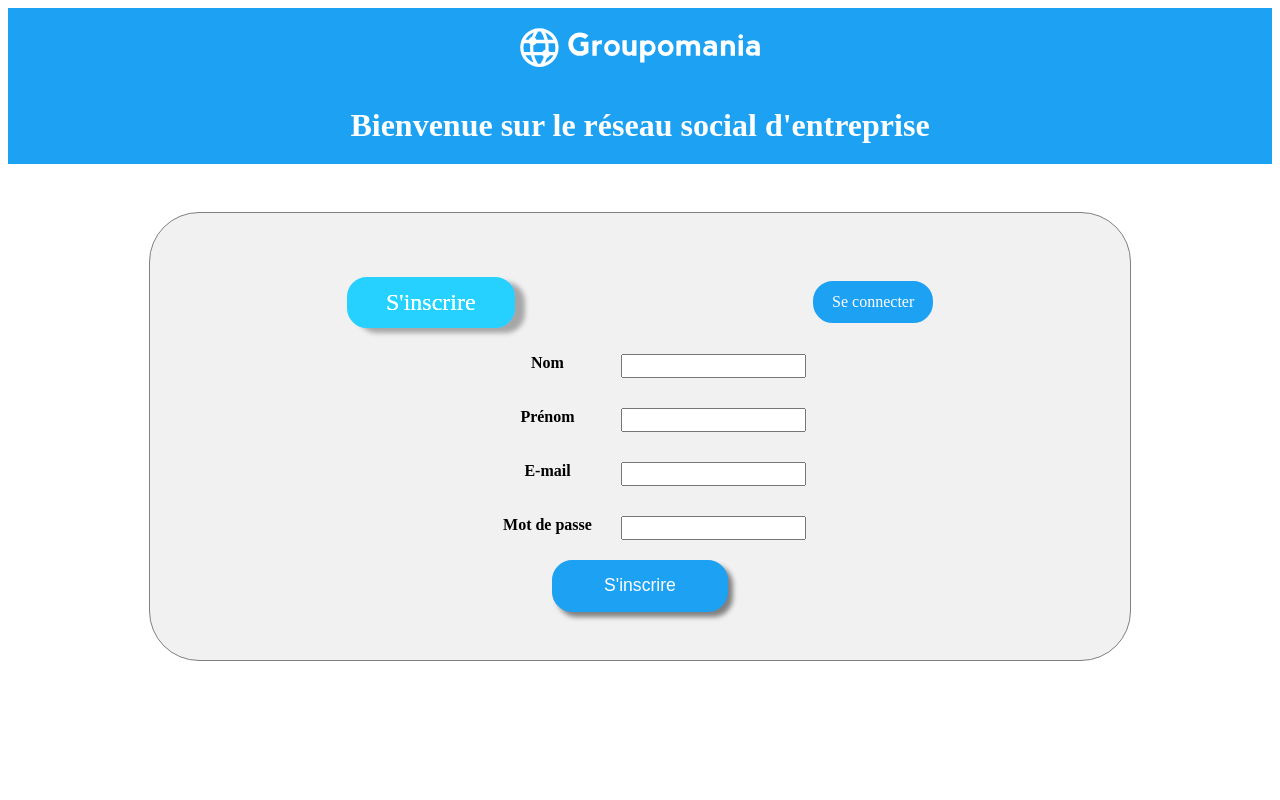
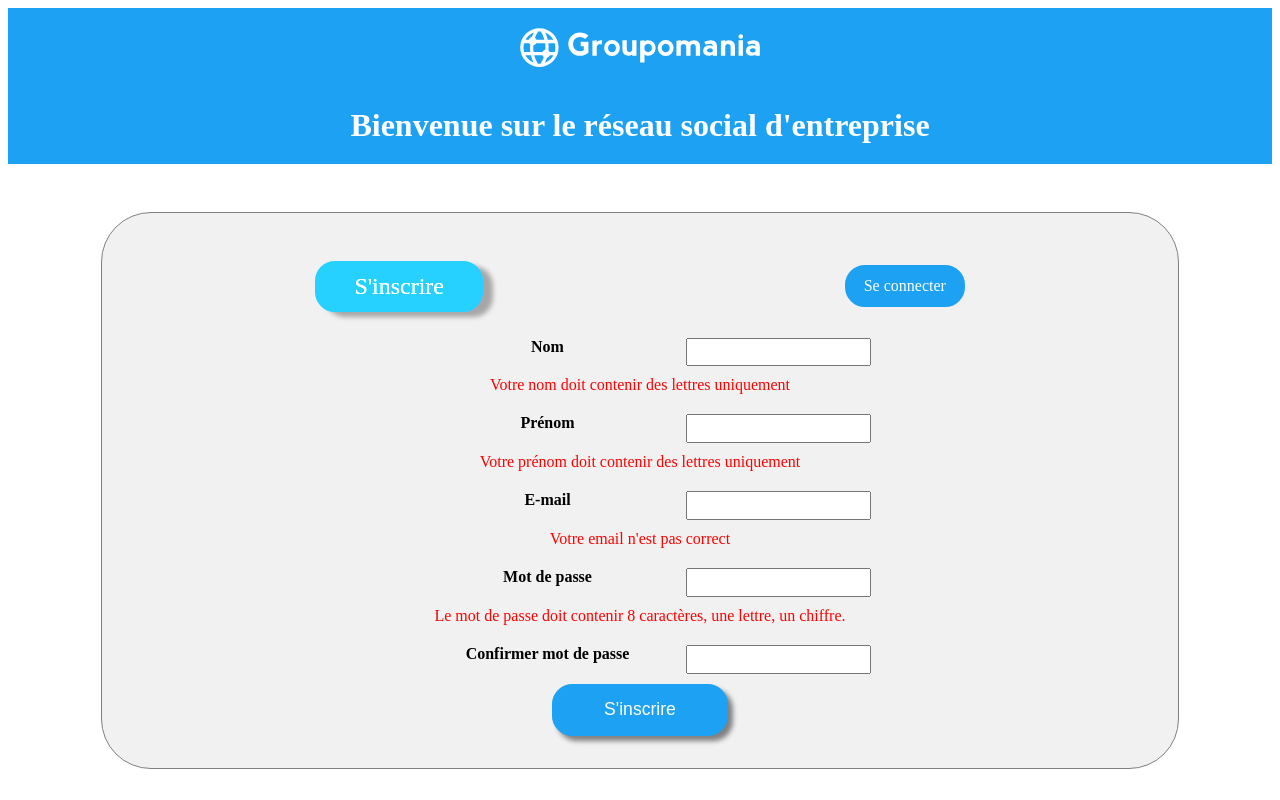
Before and after one commit to Antoine-Jo/JonvilleAntoine_7_19112021, a React (Create React App) app in the folder frontend/: page / in a window 1280 px wide. Built offline with nearby package versions, Linux system fonts and the light colour scheme; the HTML template or start-up script is replaced by a standard one.

Commit message:
Ajout useEffect pour les regex

```diff
--- a/frontend/src/components/Log/SignUpForm.jsx
+++ b/frontend/src/components/Log/SignUpForm.jsx
@@ -1,4 +1,4 @@
-import React, { useState } from 'react';
+import React, { useEffect, useState } from 'react';
 import Button from '../Button';
 import Field from '../Field';
 import { validEmail, validPassword, validName } from './Regex';
@@ -9,53 +9,78 @@
     const [prenom, setPrenom] = useState('')
     const [email, setEmail] = useState('')
     const [password, setPassword] = useState('')
+    const [ctrlPwd, setCtrlPwd] = useState('')
     const [nameErr, setNameErr] = useState(false)
     const [prenomErr, setPrenomErr] = useState(false)
     const [emailErr, setEmailErr] = useState(false)
     const [pwdErr, setPwdErr] = useState(false)
+    const [ctrlPwdErr, setCtrlPwdErr] = useState(false)
 
 
-    const checkName = (e) => {
-        setName(e.target.value)
-        if (!validName.test(name)) {
+    useEffect(() => {
+        if(!validName.test(name)) {
             setNameErr(true)
-
         } else {
             setNameErr(false)
         }
-    }
-
-    const checkPrenom = (e) => {
-        setPrenom(e.target.value)
-        if (!validName.test(prenom)) {
+        if(!validName.test(prenom)) {
             setPrenomErr(true)
         } else {
             setPrenomErr(false)
         }
-    }
-
-    const checkEmail = (e) => {
-        setEmail(e.target.value)
         if(!validEmail.test(email)) {
             setEmailErr(true)
         } else {
             setEmailErr(false)
         }
-    }
-
-    const checkPwd = (e) => {
-        setPassword(e.target.value)
-        if (!validPassword.test(password)) {
+        if(!validPassword.test(password)) {
             setPwdErr(true)
         } else {
             setPwdErr(false)
         }
-    }
+        if (ctrlPwd !== password) {
+            setCtrlPwdErr(true)
+        } else {
+            setCtrlPwdErr(false)
+        }
+    }, [name, prenom, email, password, ctrlPwd])
+
+    // useEffect(() => {
+    //     if(!validName.test(prenom)) {
+    //         setPrenomErr(true)
+    //     } else {
+    //         setPrenomErr(false)
+    //     }
+    // }, [prenom])
+
+    // useEffect(() => {
+    //     if(!validEmail.test(email)) {
+    //         setEmailErr(true)
+    //     } else {
+    //         setEmailErr(false)
+    //     }
+    // }, [email])
+
+    // useEffect(() => {
+    //     if(!validPassword.test(password)) {
+    //         setPwdErr(true)
+    //     } else {
+    //         setPwdErr(false)
+    //     }
+    // }, [password])
+
+    // useEffect(() => {
+    //     if (ctrlPwd !== password) {
+    //         setCtrlPwdErr(true)
+    //     } else {
+    //         setCtrlPwdErr(false)
+    //     }
+    // }, [ctrlPwd, password])
 
     const validate = (e) => {
         e.preventDefault()
 
-        if (validEmail.test(email) && validPassword.test(password) && validName.test(name) && validName.test(prenom)) {
+        if (validEmail.test(email) && validPassword.test(password) && validName.test(name) && validName.test(prenom) && ctrlPwd === password) {
             window.location = '/home'
         } else {
             e.preventDefault()
@@ -64,14 +89,16 @@
 
     return (
         <form onSubmit={validate} className='form_group'>
-            <Field type='text' name='nom' value={name} onChange={checkName}>Nom</Field>
+            <Field type='text' name='nom' value={name} onChange={(e) => setName(e.target.value)}>Nom</Field>
             {nameErr && <p className="name error">Votre nom doit contenir des lettres uniquement</p>}
-            <Field type='text' name='prenom' value={prenom} onChange={checkPrenom}>Prénom</Field>
+            <Field type='text' name='prenom' value={prenom} onChange={(e) => setPrenom(e.target.value)}>Prénom</Field>
             {prenomErr && <p className="prenom error">Votre prénom doit contenir des lettres uniquement</p>}
-            <Field type='email' name='email' value={email} onChange={checkEmail}>E-mail</Field>
+            <Field type='email' name='email' value={email} onChange={(e) => setEmail(e.target.value)}>E-mail</Field>
             {emailErr && <p className="email error">Votre email n'est pas correct</p>}
-            <Field type='password' name='password' value={password} onChange={checkPwd}>Mot de passe</Field>
+            <Field type='text' name='password' value={password} onChange={(e) => setPassword(e.target.value)}>Mot de passe</Field>
             {pwdErr && <p className="password error">Le mot de passe doit contenir 8 caractères, une lettre, un chiffre.</p>}
+            <Field type='text' name='password' value={ctrlPwd} onChange={(e) => setCtrlPwd(e.target.value)}>Confirmer mot de passe</Field>
+            {ctrlPwdErr && <p className='confirm-password error'>Le mot de passe ne correspond pas.</p>}
             <Button type='submit'>S'inscrire</Button>
         </form>
     );
--- a/frontend/src/styles/log.css
+++ b/frontend/src/styles/log.css
@@ -1,13 +1,13 @@
 .form_container {
     display: flex;
     flex-direction: column;
-    width: 70%;
+    width: 80%;
     height: auto;
     margin: auto;
     margin-top: 3em;
     border: 1px solid grey;
     border-radius: 50px;
-    padding: 3em;
+    padding: 2em;
     background-color: #f1f1f1;
 }
 
--- a/frontend/src/styles/signupform.css
+++ b/frontend/src/styles/signupform.css
@@ -7,14 +7,18 @@
 
 .form_field {
    display: grid;
-   grid-template-columns: 0.8fr 1fr;
-   margin-bottom: 20px;
+   grid-template-columns: 1.5fr 1fr;
+   margin-bottom: 10px;
    margin-top: 10px;
-   height: 1.5em;
+   height: 1.8em;
 }
 
 .form_field label {
     font-weight: bold;
+}
+
+p {
+    margin: 0;
 }
 
 button {
```
